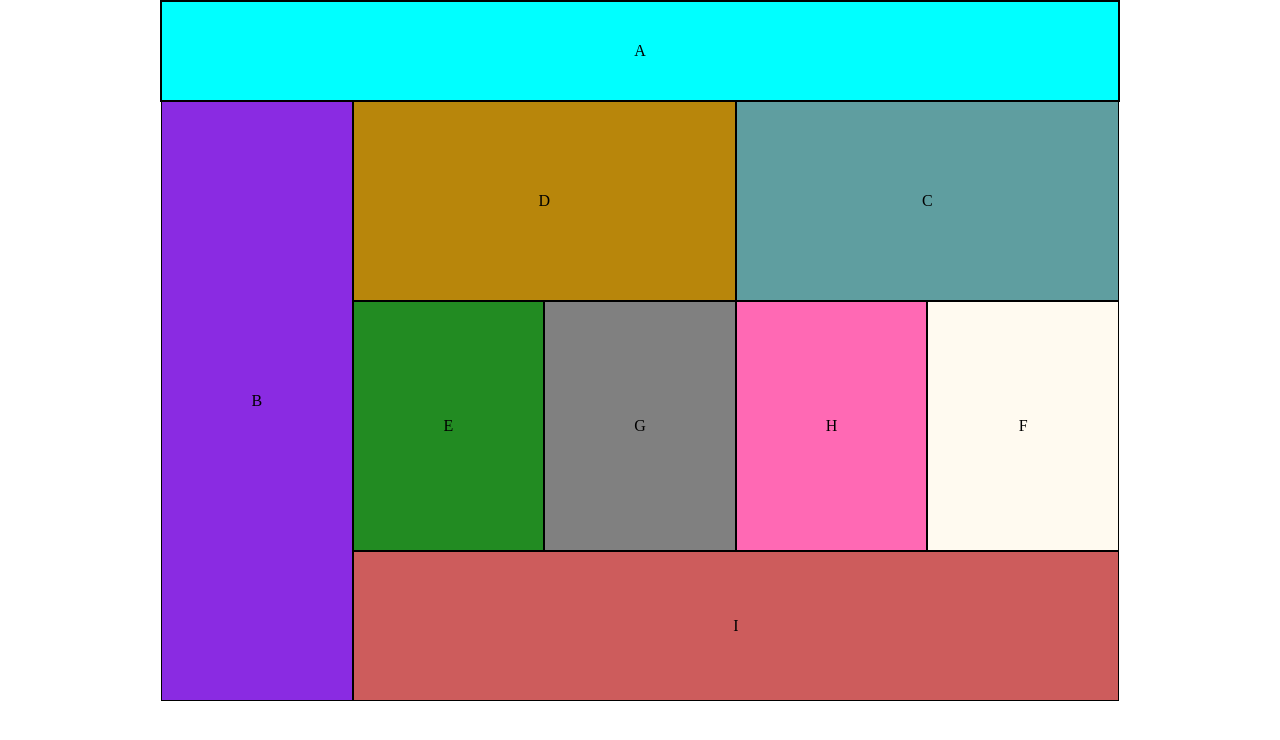
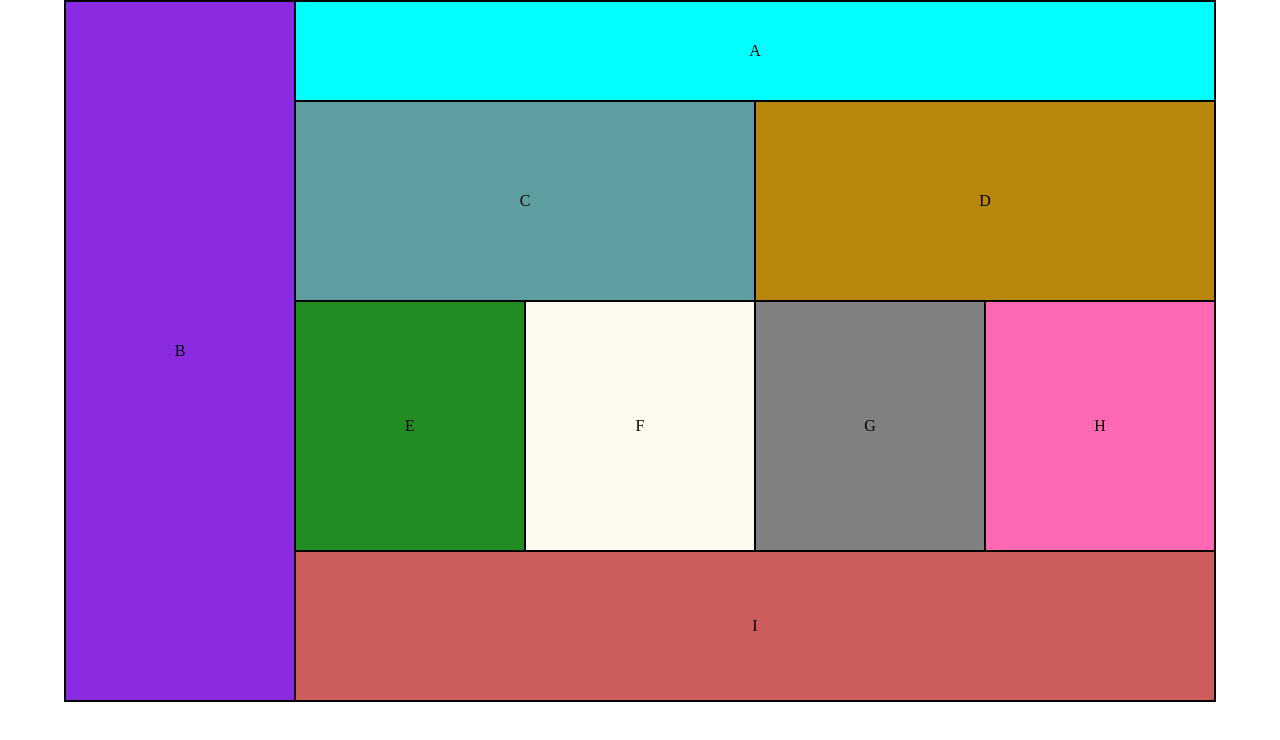
Before and after one commit to 1benisin/lab-01, a plain HTML site: page index.html in a window 1280 px wide. Drawn offline with Linux system fonts and the light colour scheme.

Commit message:
refactored code to use Grid and added new breakpoint

```diff
--- a/css/layout.css
+++ b/css/layout.css
@@ -1,47 +1,82 @@
 
 
+/* mobile */
 #wrapper {
-    max-width: 960px;
-    width: 90%;
+    width: 100%;
     margin: auto;
     background-color: aliceblue;
+    display: grid;
+    grid-template-columns: repeat(2, 50%);
+    grid-template-areas:
+        'header header'
+        'nav nav'
+        'sect1 sect1'
+        'sect2 sect2'
+        'card1 card2'
+        'card3 card4'
+        'footer footer';
+
 }
 
 header {
     height: 75px;
+    grid-area: header;
 }
 
 nav {
     height: 150px;
+    grid-area: nav;
 }
 
 section {
     height: 125px;
 }
 
+    #c {
+        grid-area: sect1;
+    }
+
+    #d {
+        grid-area: sect2;
+    }
+
 .card {
-    width: 50%;
     height: 30vh;
 }
 
-#e, #g {
-    float: left;
-}
+    #e {
+        grid-area: card1;
+    }
 
-#f, #h {
-    float: right;
-}
+    #f {
+        grid-area: card2;
+    }
+
+    #g {
+        grid-area: card3;
+    }
+
+    #h {
+        grid-area: card4;
+    }
 
 footer {
     height: 80px;
-    clear: both;
+    grid-area: footer;
 }
 
 
+/* tablet */
 @media only screen and (min-width: 768px){
 
-    header, nav, section, div, footer {
-        background-color: palevioletred;
+    #wrapper {
+        grid-template-columns: repeat(5, 20%);
+        grid-template-areas:
+        'nav header header header header'
+        'nav sect1 sect1 sect2 sect2'
+        'nav card1 card1 card2 card2'
+        'nav card3 card3 card4 card4'
+        'nav footer footer footer footer';
     }
 
     header {
@@ -49,28 +84,41 @@ footer {
     }
 
     nav {
-        width: 20%;
-        height: 600px;
-        float: left;
+        /* align-self: stretch; */
+        height: 100%;
     }
 
     section {
-        width: 40%;
+        /* width: 40%; */
         height: 200px;
-        float: right;
+        /* float: right; */
     }
 
     .card {
-        width: 20%;
-        float: right;
+        /* width: 20%;
+        float: right; */
         height: 250px
     }
 
     footer {
-        width: 80%;
+        /* width: 80%;
         float: right;
-        clear: right;
+        clear: right; */
         height: 150px;
     }
 
 }
+
+/* desktop */
+@media only screen and (min-width: 960px){
+
+    #wrapper {
+        width: 90%;
+        grid-template-areas:
+        'nav header header header header'
+        'nav sect1 sect1 sect2 sect2'
+        'nav card1 card2 card3 card4'
+        'nav footer footer footer footer';
+    }
+
+}
```
